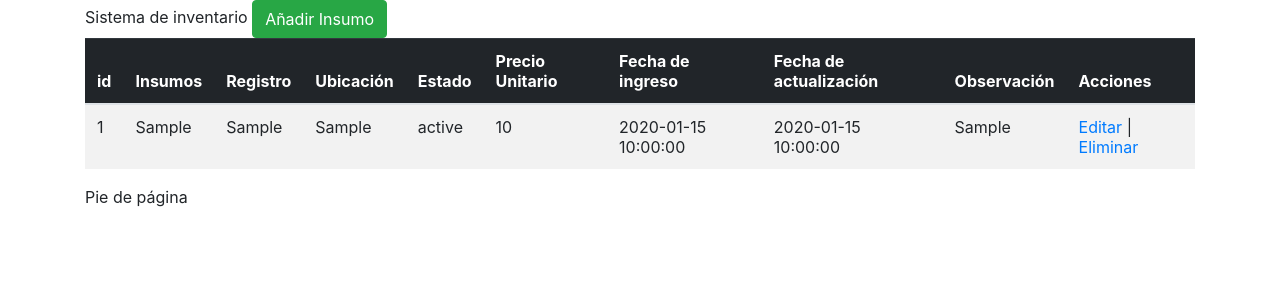
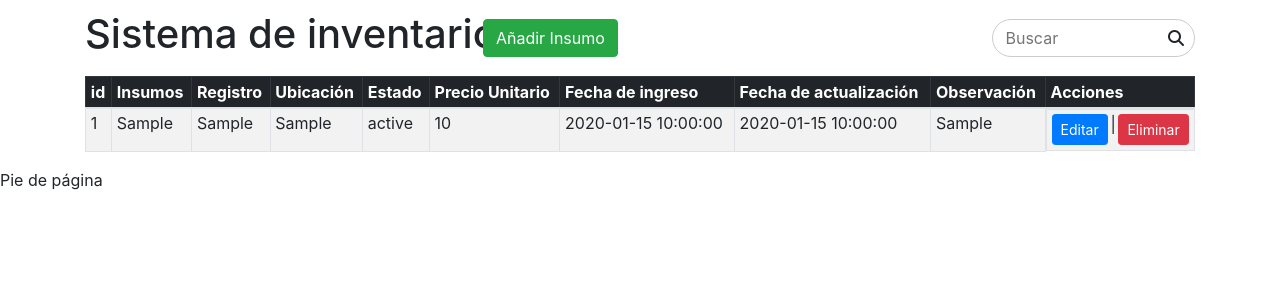
Before and after one commit to bkt93/SistemaStock-Flask, a Flask app: page / in a window 1280 px wide. Shown: the top 300 px of the page. Run offline with Flask 3, Linux system fonts and the light colour scheme; tables that the repository leaves empty or names only in its code hold one stand-in row (values such as "Sample post"); some libraries are stand-ins or nearby versions.

Commit message:
Motor de búsqueda - Estilos

```diff
--- a/src/app.py
+++ b/src/app.py
@@ -3,8 +3,8 @@ from flask_mysqldb import MySQL
 
 app = Flask(__name__)
 
+
 # Conexión a la base de datos MySQL
-
 app.config['MYSQL_HOST'] = 'localhost'
 app.config['MYSQL_PORT'] = 3306
 app.config['MYSQL_USER'] = 'root'
@@ -63,6 +63,7 @@ def edit_insumo(id):
     return render_template('edit.html', inv = inventario_items)
 
 
+# Consulta UPDATE para actualizar elementos de la DB
 @app.route('/update/<id>', methods = ['POST'])
 def update(id):
     if request.method == 'POST':
--- /dev/null
+++ b/src/static/css/styles.css
@@ -0,0 +1,37 @@
+.center-container {
+    display: flex;
+    justify-content: space-between;
+    align-items: center;
+    margin-top: 10px;
+    margin-bottom: 10px;
+}
+
+.tittle-inv {
+    display: flex;
+    align-items: center;
+}
+
+.add-insumo {
+    margin-left: -35%;
+}
+
+.search-container {
+    display: flex;
+    justify-content: flex-end;
+    align-items: center;
+}
+
+
+.search-box {
+    display: inline-block;
+    border: 1px solid #ccc;
+    border-radius: 20px;
+    padding: 5px 10px;
+}
+
+#search-input {
+    border: none;
+    outline: none;
+    width: 150px;
+    margin-right: 10px;
+}
--- /dev/null
+++ b/src/static/js/script.js
@@ -0,0 +1,39 @@
+
+/* Motor de búsqueda */
+
+document.getElementById("search-input").addEventListener("input", function() {
+    performSearch();
+});
+
+function performSearch() {
+    var searchText = document.getElementById("search-input").value.toLowerCase();
+    var table = document.getElementById("table-inventario");
+    var rows = table.getElementsByTagName("tr");
+
+    for (var i = 0; i < rows.length; i++) {
+        var cells = rows[i].getElementsByTagName("td");
+        var rowVisible = false;
+
+        /* Convertimos toda la búsqueda a minúscula */
+        for (var j = 0; j < cells.length; j++) {
+            var cellText = cells[j].textContent.toLowerCase();
+
+            /* Quita la columna acciones para que no se
+            consideren los enlaces "Editar" y eliminar */
+            if (j !== cells.length - 1) {
+                if (cellText.includes(searchText)) {
+                    rowVisible = true;
+                    break;
+                }
+            }
+        }
+
+        if (i === 0) {
+            // Mostramos siempre el encabezado
+            rows[i].style.display = "";
+        } else {
+            // Ocultar o mostrar filas de datos según la búsqueda
+            rows[i].style.display = searchText === "" || rowVisible ? "" : "none";
+        }
+    }
+}
--- a/src/templates/footer.html
+++ b/src/templates/footer.html
@@ -3,4 +3,5 @@ Pie de página
 </div>
 
 </body>
+<script src="{{ url_for('static', filename='js/script.js') }}"></script>
 </html>
--- a/src/templates/header.html
+++ b/src/templates/header.html
@@ -3,6 +3,10 @@
     <meta charset="UTF-8">
     <meta name="viewport" content="width=device-width, initial-scale=1.0">
     <link rel="stylesheet" href="https://maxcdn.bootstrapcdn.com/bootstrap/4.0.0/css/bootstrap.min.css">
+    <link href="/static/css/styles.css" rel="stylesheet">
+    <script src="https://kit.fontawesome.com/a076d05399.js" crossorigin="anonymous"></script>
+    <!--<link rel="stylesheet" href="/static/css/styles.css">-->
+
     <title>Document</title>
 
 </head>
@@ -10,5 +14,4 @@
 
 
 
-    <div class="container">
-        Sistema de inventario
+<div class="container">
--- a/src/templates/index.html
+++ b/src/templates/index.html
@@ -1,9 +1,27 @@
 {% include 'header.html' %}
 
-    <a href="{{url_for('create')}}" class="btn btn-success">Añadir Insumo</a>
-    <br>
+
+
+
+    <!-- Contenedores Título, Botón para agregar elementos y barra de búsqueda -->
+    <div class="center-container">
+        <div class="tittle-inv">
+            <h1>Sistema de inventario</h1>
+        </div>
+        <div class="add-insumo">
+            <a href="{{url_for('create')}}" class="btn btn-success">Añadir Insumo</a>
+        </div>
+        <div class="search-container">
+            <div class="search-box">
+                <input type="text" id="search-input" placeholder="Buscar">
+                <i class="fas fa-search"></i>
+            </div>
+        </div>
+    </div>
+
+    <!-- Contenedores para la tabla -->
     <div class="table-responsive">
-        <table class="table table-striped">
+        <table class="table table-striped  table-sm table-bordered" id="table-inventario">
             <thead class="table-dark">
                 <tr>
                     <th>id</th>
@@ -18,7 +36,9 @@
                     <th>Acciones</th>
                 </tr>
             </thead>
-            <tbody>
+            <tbody id="tbody-inventario">
+
+
                 {% for item in inv %}
                 <tr>
                     <td>{{ item[0] }}</td>
@@ -30,11 +50,14 @@
                     <td>{{ item[6] }}</td>
                     <td>{{ item[7] }}</td>
                     <td>{{ item[8]}}</td>
-                    <td><a href="/edit_insumo/{{item[0]}}">Editar</a> | <a href="/delete_insumo/{{item[0]}}">Eliminar</a></td>
+                    <td style="display: flex; justify-content: space-between;">
+                        <a href="/edit_insumo/{{item[0]}}" class="btn btn-primary btn-sm">Editar</a> |
+                        <a href="/delete_insumo/{{item[0]}}" class="btn btn-danger btn-sm">Eliminar</a>
+                    </td>
                 </tr>
                 {% endfor %}
             </tbody>
         </table>
     </div>
-
+</div>
     {% include 'footer.html' %}
```
